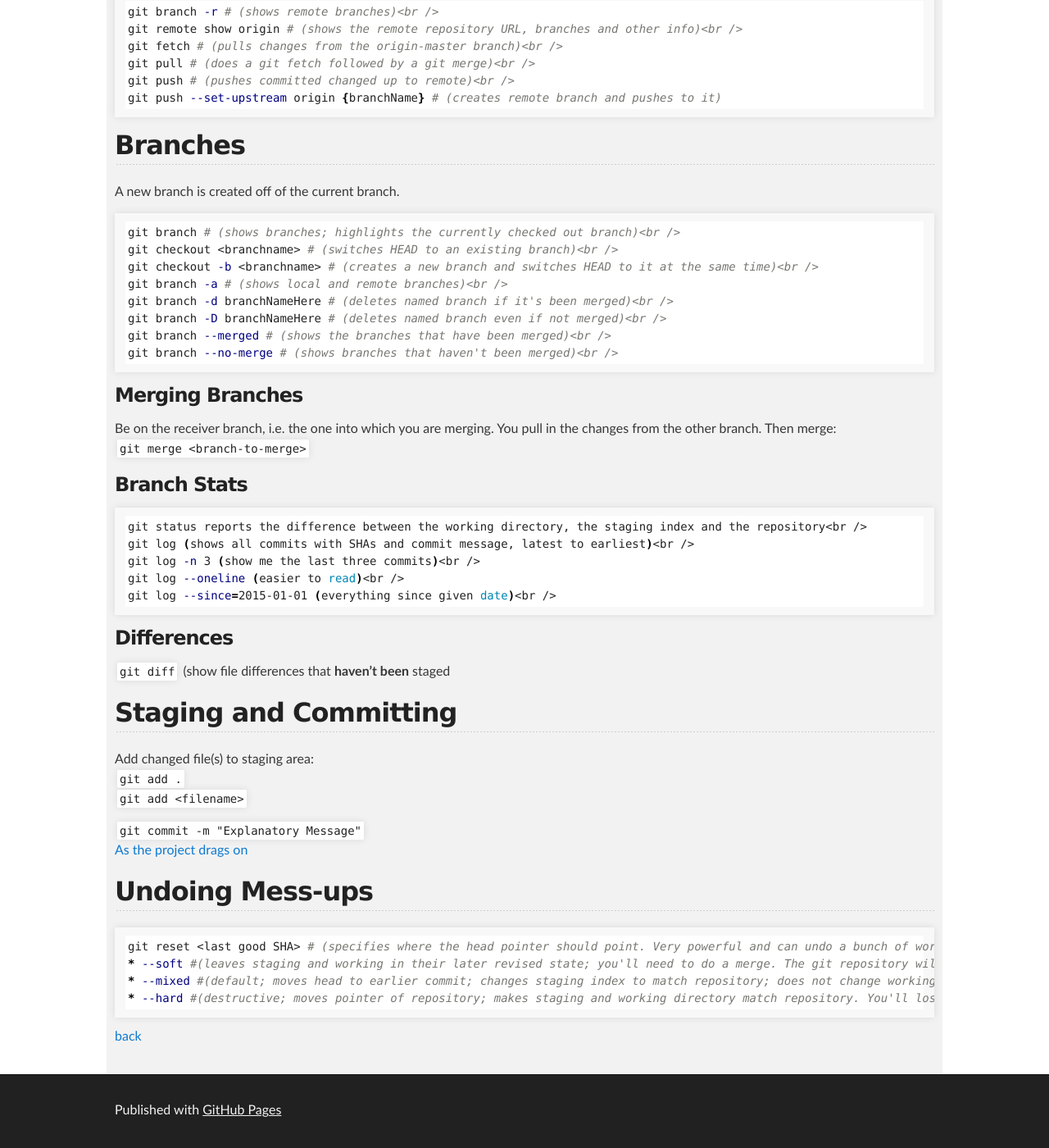
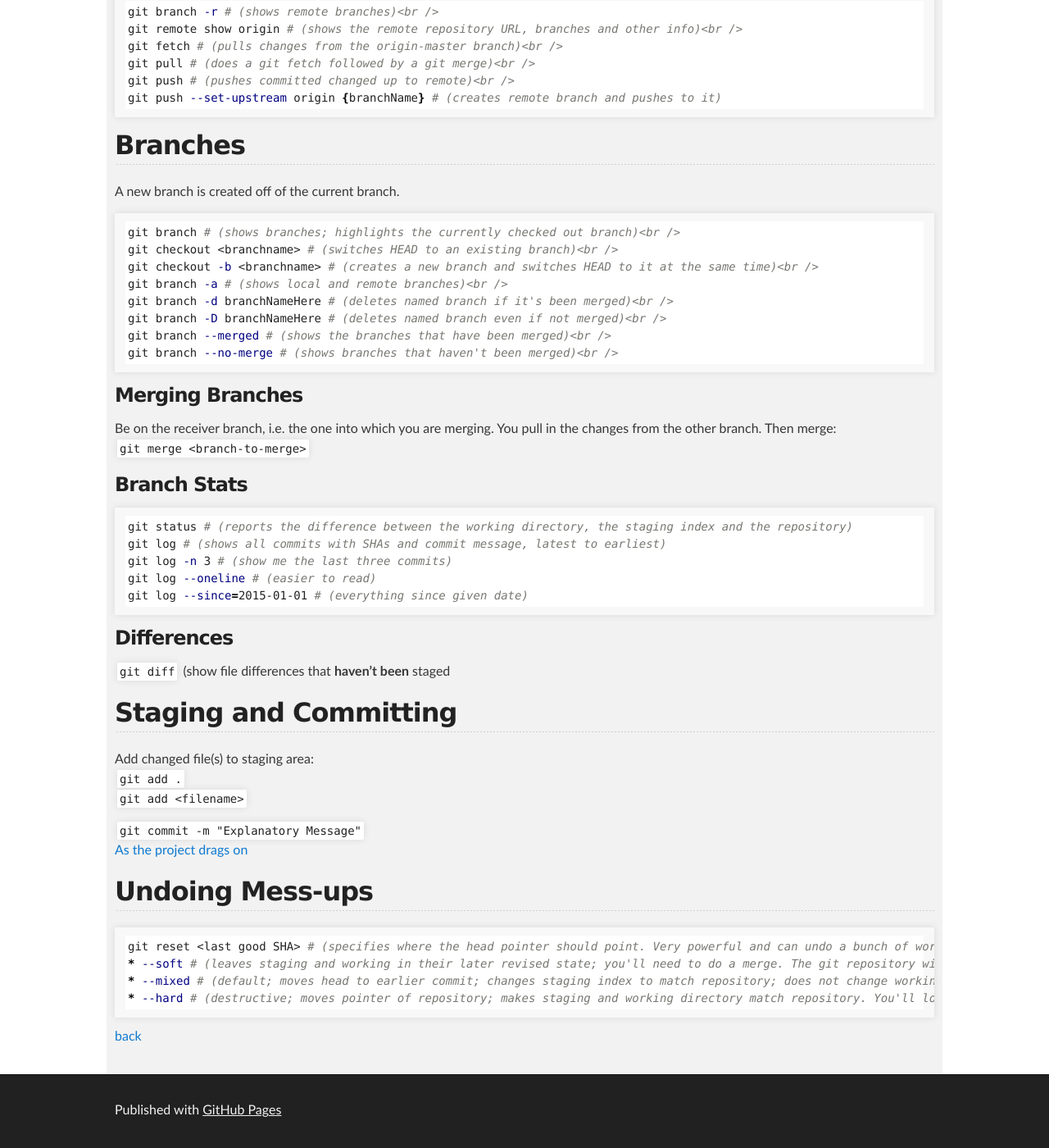
Before and after one commit to cathysnider/cathysnider.github.io, a Jekyll site: the page built from gitcommands.md, in a window 1280 px wide and 1400 px high, scrolled down 890 px. Shown: the whole window at 82% size. Built offline with Jekyll 4.4.1, drawn with Linux system fonts in a browser that asks for light colours.

Commit message:
more tweaks to look

````diff
--- a/gitcommands.md
+++ b/gitcommands.md
@@ -57,11 +57,11 @@ Be on the receiver branch, i.e. the one into which you are merging.  You pull in
 
 ### Branch Stats
 ```sh
-git status reports the difference between the working directory, the staging index and the repository<br />
-git log (shows all commits with SHAs and commit message, latest to earliest)<br />
-git log -n 3 (show me the last three commits)<br />
-git log --oneline (easier to read)<br />
-git log --since=2015-01-01 (everything since given date)<br />
+git status # (reports the difference between the working directory, the staging index and the repository)
+git log # (shows all commits with SHAs and commit message, latest to earliest)
+git log -n 3 # (show me the last three commits)
+git log --oneline # (easier to read)
+git log --since=2015-01-01 # (everything since given date)
 ```
 
 ### Differences
@@ -78,9 +78,9 @@ Add changed file(s) to staging area:<br />
 ## Undoing Mess-ups
 ```sh
 git reset <last good SHA> # (specifies where the head pointer should point. Very powerful and can undo a bunch of work that maybe you didn't mean to.)
-* --soft #(leaves staging and working in their later revised state; you'll need to do a merge. The git repository will be reset to an earlier version. Do a Git Diff to see the difference.)
-* --mixed #(default; moves head to earlier commit; changes staging index to match repository; does not change working directory. We have not lost any work. Do a Git Diff to see the difference.)
-* --hard #(destructive; moves pointer of repository; makes staging and working directory match repository. You'll lose all work since the last commit. Sometimes you want that.)
+* --soft # (leaves staging and working in their later revised state; you'll need to do a merge. The git repository will be reset to an earlier version. Do a Git Diff to see the difference.)
+* --mixed # (default; moves head to earlier commit; changes staging index to match repository; does not change working directory. We have not lost any work. Do a Git Diff to see the difference.)
+* --hard # (destructive; moves pointer of repository; makes staging and working directory match repository. You'll lose all work since the last commit. Sometimes you want that.)
 ```
 
 
````
Also changed, not shown: markdown.md (+1 -1 lines).
